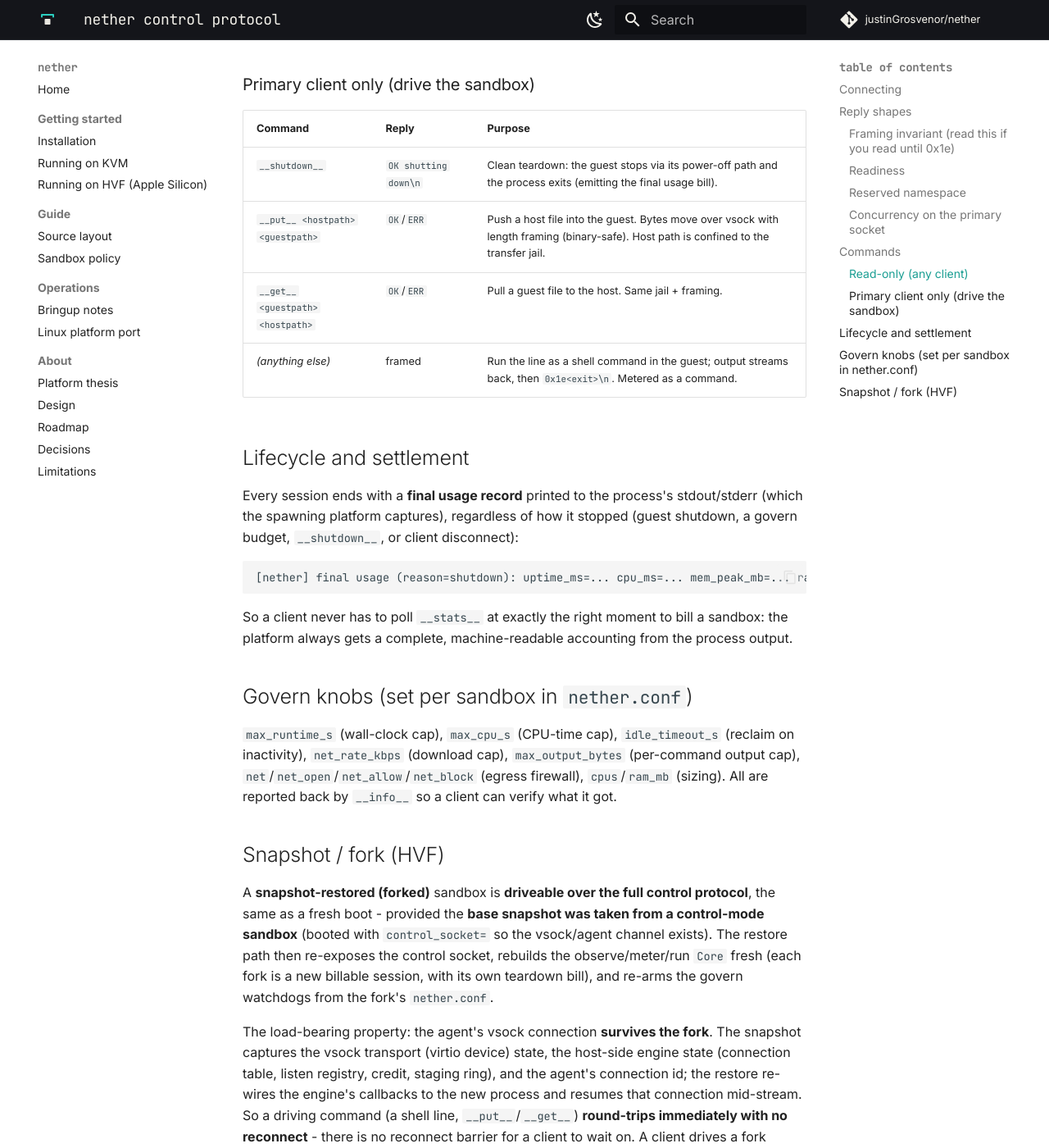
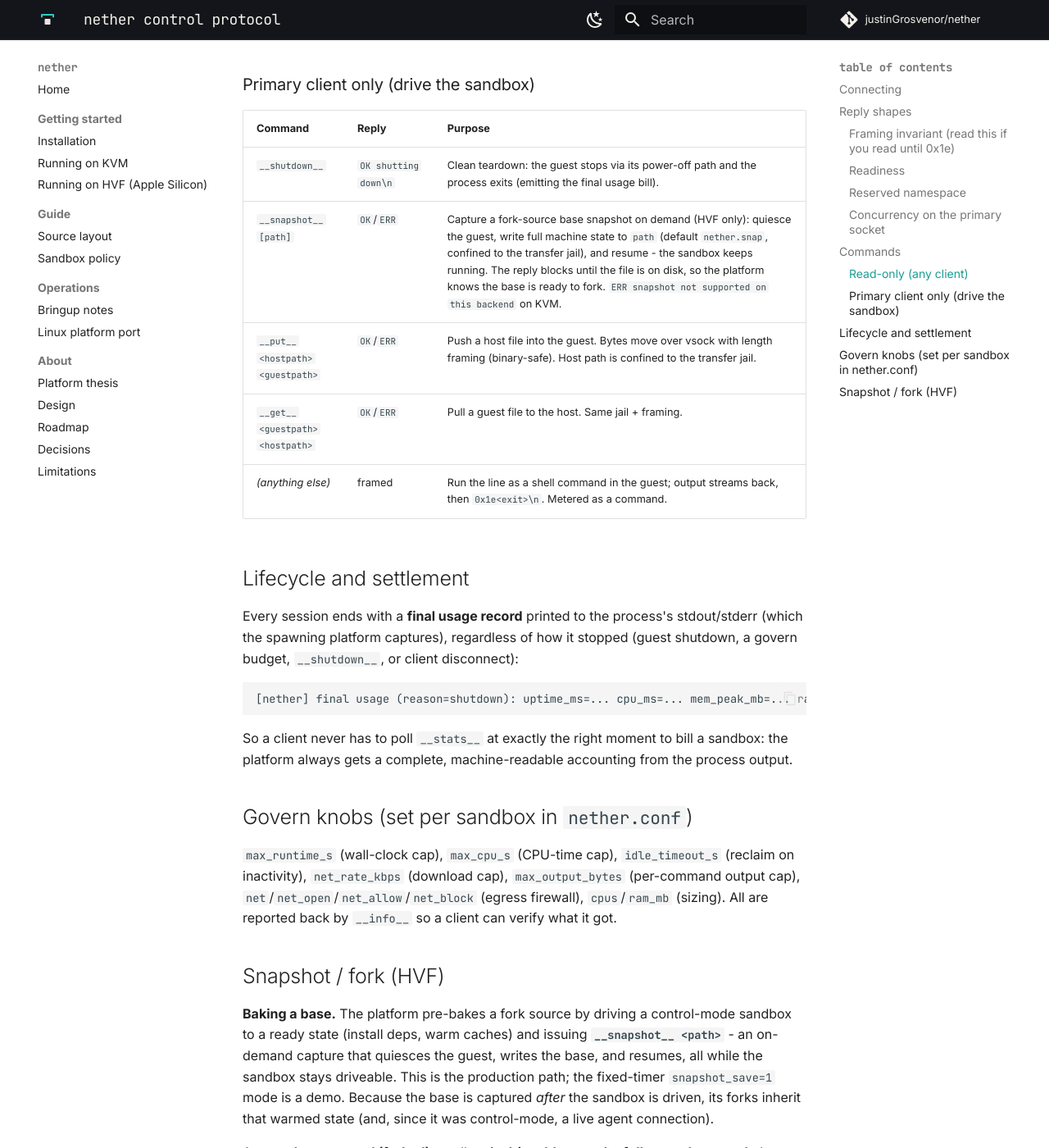
Before and after one commit to justinGrosvenor/nether, an MkDocs documentation site: the page built from docs/control-protocol.md, in a window 1280 px wide and 1400 px high, scrolled down 3200 px. Shown: the whole window at 82% size. Built offline with MkDocs 1.6.1 and Material for MkDocs 9.7.7, drawn with Linux system fonts in a browser that asks for light colours; comment, search, counter and statistics services are not loaded.

Commit message:
control: __snapshot__ bakes a fork-source base on demand
Base-snapshot creation becomes a first-class control-plane operation
instead of a fixed ~20s demo timer. The platform pre-bakes a fork source
by driving a control-mode sandbox to a ready state (install deps, warm
caches) and issuing __snapshot__ [path]: a primary-only command that
quiesces the guest, writes full machine state, and resumes - the sandbox
stays driveable. The reply blocks until the file is on disk, so the
platform knows the base is ready before it forks. The path is confined to
the transfer jail (like __put__/__get__); default nether.snap. HVF only
(KVM returns "ERR snapshot not supported on this backend").

The capture is factored into snapshot.captureToFile (shared by the demo
timer and the command) and now writes RAM while the guest is still
quiesced, so the image is consistent - the old save path resumed first
and copied live RAM, which could tear. A capturing guard serializes
concurrent captures. platform.Snapshotter is the injected interface
(mirroring platform.Stop); the boot path wires it from the boot-frame
SnapCtx, declared before startControl so the command can reach it.

Verified live on HVF: drive a control sandbox, set a marker, issue
__snapshot__ <path> (OK, sandbox keeps running), then restore from that
base - the fork is driveable and carries the marker, proving the capture
took the post-drive state. All 209 native tests pass; x86_64-linux
cross-build clean.

```diff
--- a/docs/control-protocol.md
+++ b/docs/control-protocol.md
@@ -111,6 +111,7 @@ line, read to its `0x1e<exit>\n` trailer, then send the next) is the contract.
 | Command | Reply | Purpose |
 |---|---|---|
 | `__shutdown__` | `OK shutting down\n` | Clean teardown: the guest stops via its power-off path and the process exits (emitting the final usage bill). |
+| `__snapshot__ [path]` | `OK`/`ERR` | Capture a fork-source base snapshot on demand (HVF only): quiesce the guest, write full machine state to `path` (default `nether.snap`, confined to the transfer jail), and resume - the sandbox keeps running. The reply blocks until the file is on disk, so the platform knows the base is ready to fork. `ERR snapshot not supported on this backend` on KVM. |
 | `__put__ <hostpath> <guestpath>` | `OK`/`ERR` | Push a host file into the guest. Bytes move over vsock with length framing (binary-safe). Host path is confined to the transfer jail. |
 | `__get__ <guestpath> <hostpath>` | `OK`/`ERR` | Pull a guest file to the host. Same jail + framing. |
 | *(anything else)* | framed | Run the line as a shell command in the guest; output streams back, then `0x1e<exit>\n`. Metered as a command. |
@@ -136,6 +137,13 @@ inactivity), `net_rate_kbps` (download cap), `max_output_bytes` (per-command out
 are reported back by `__info__` so a client can verify what it got.
 
 ## Snapshot / fork (HVF)
+
+**Baking a base.** The platform pre-bakes a fork source by driving a control-mode sandbox
+to a ready state (install deps, warm caches) and issuing **`__snapshot__ <path>`** - an
+on-demand capture that quiesces the guest, writes the base, and resumes, all while the
+sandbox stays driveable. This is the production path; the fixed-timer `snapshot_save=1`
+mode is a demo. Because the base is captured *after* the sandbox is driven, its forks
+inherit that warmed state (and, since it was control-mode, a live agent connection).
 
 A **snapshot-restored (forked)** sandbox is **driveable over the full control protocol**,
 the same as a fresh boot - provided the **base snapshot was taken from a control-mode
```
Also changed, not shown: 4 other files.
